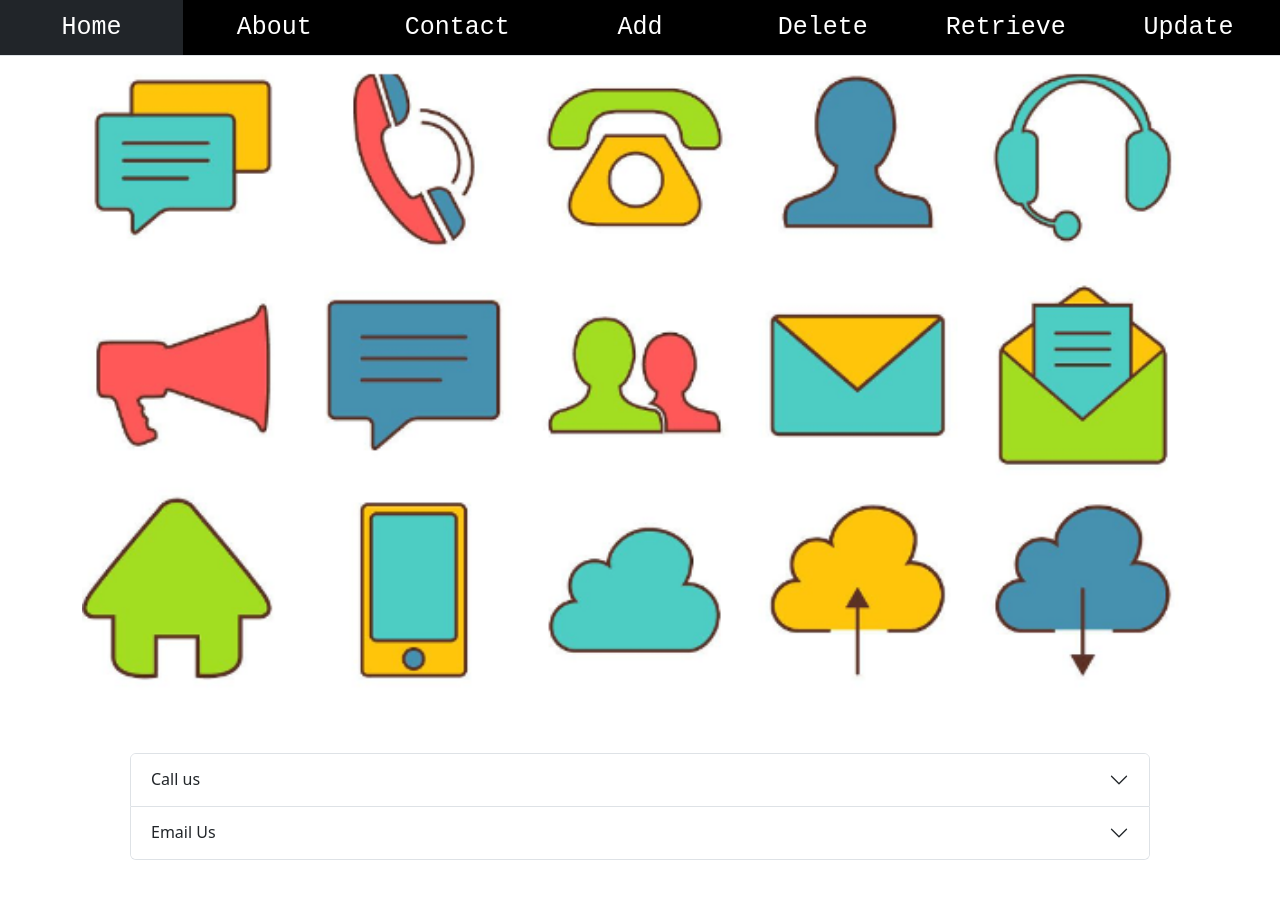
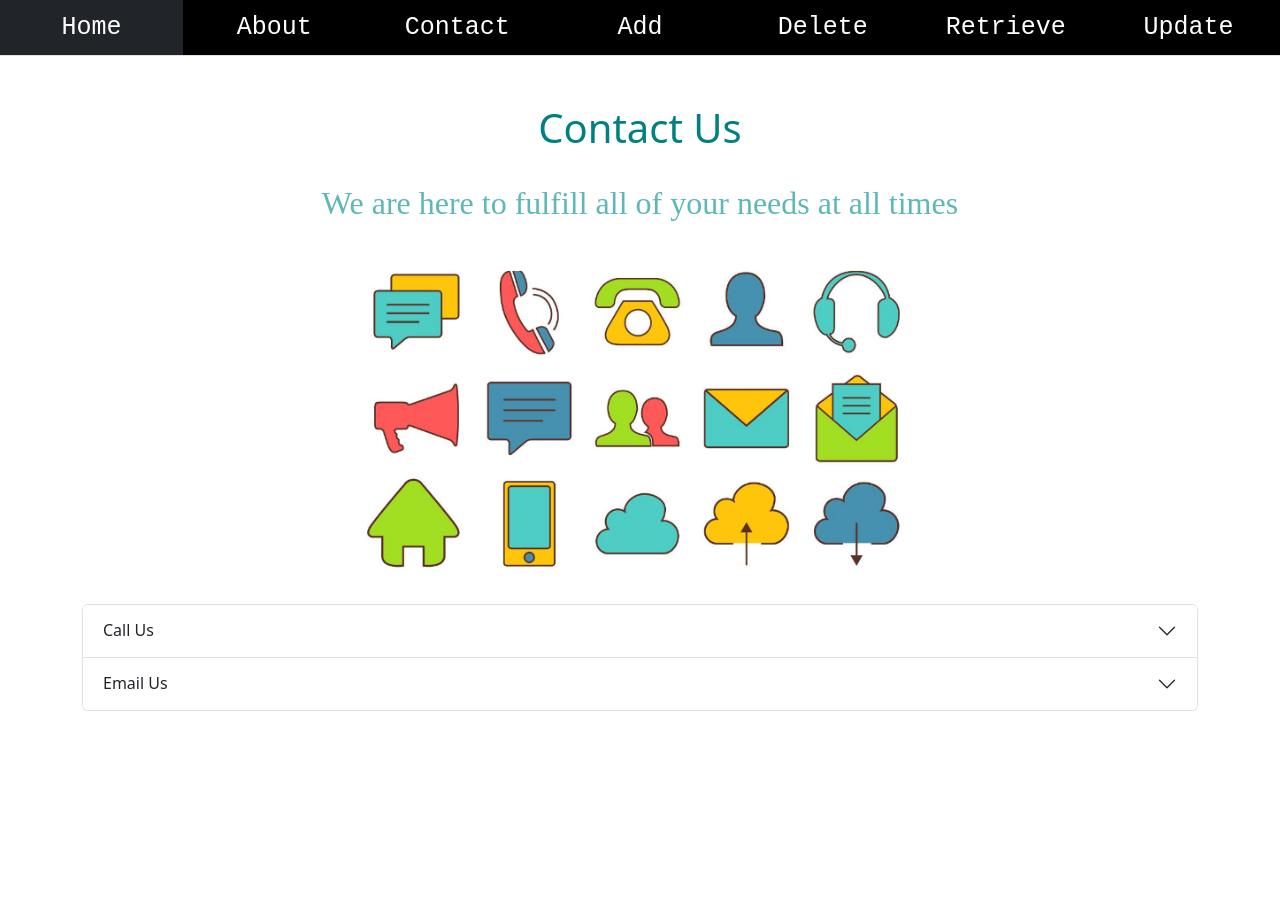
Before and after one commit to y-sherman/menu, a React (Create React App) app: page /Contact in a window 1280 px wide. Shown: the top 898 px of the page. After the commit the page ends 800 px from the top, so only its background shows below. Built offline with nearby package versions, Linux system fonts and the light colour scheme.

Commit message:
Updates contact page and Retrieve front end code

```diff
--- a/src/Pages/Contact.jsx
+++ b/src/Pages/Contact.jsx
@@ -1,33 +1,55 @@
-import Container from "react-bootstrap/Container"
-import Row from "react-bootstrap/row";
-import Col from "react-bootstrap/col";
-import { Accordion } from "react-bootstrap";
+import React from "react";
+import Container from "react-bootstrap/Container";
+import Row from "react-bootstrap/Row";
+import Col from "react-bootstrap/Col";
+import Accordion from "react-bootstrap/Accordion";
 import Image from "react-bootstrap/Image";
-import Button from "react-bootstrap/Button";
 
-const picture1 = require('../images/Contact.png');
+// Import your image
+import picture1 from '../images/Contact.png';
 
-export default function Contact(){
-    return(
-        <>
-        <Container>
-            <Row>
-                <Image src={picture1} fluid />
+export default function Contact() {
+    const h3Style = {
+        fontFamily: 'cursive',
+        fontSize: '2rem',
+        color: '#5eb8b8',
+        textAlign: 'center',
+        marginBottom: '1rem'
+    };
+
+    return (
+        <Container className="mt-5">
+            <Row className="mb-4">
+                <Col>
+                    <h1 className="text-center">Contact Us</h1>
+                </Col>
             </Row>
-            <Row className = 'p-5'>
+            <Row className="mb-4">
+                <Col>
+                    <h3 style={h3Style}>
+                        We are here to fulfill all of your needs at all times
+                    </h3>
+                </Col>
+            </Row>
+            <Row className="justify-content-center mb-4">
+                <Col xs={12} sm={10} md={8} lg={6}>
+                    <Image src={picture1} fluid className="rounded mx-auto d-block" style={{ maxWidth: '100%', height: 'auto' }} />
+                </Col>
+            </Row>
+            <Row className="mb-4">
+                <Col>
                     <Accordion>
                         <Accordion.Item eventKey="0">
-                        <Accordion.Header>Call us</Accordion.Header>
-                        <Accordion.Body> 410-486-MENU </Accordion.Body>
+                            <Accordion.Header>Call Us</Accordion.Header>
+                            <Accordion.Body>410-486-MENU</Accordion.Body>
                         </Accordion.Item>
                         <Accordion.Item eventKey="1">
                             <Accordion.Header>Email Us</Accordion.Header>
-                        <Accordion.Body> MenuMagic@gmail.com </Accordion.Body>
+                            <Accordion.Body>MenuMagic@gmail.com</Accordion.Body>
                         </Accordion.Item>
                     </Accordion>
+                </Col>
             </Row>
         </Container>
-        </>
-
-    )
+    );
 }
--- a/src/Pages/Retrieve.jsx
+++ b/src/Pages/Retrieve.jsx
@@ -1,8 +1,49 @@
-export default function Retrieve(){
-    return(
-        <>
-            <h1>This is the Retrieve Page!</h1>
-        </>
+import 'bootstrap/dist/css/bootstrap.min.css';
+import { useState } from 'react';
+import { Form } from 'react-bootstrap';
 
-    )
+export default function Update() {
+    const menu = [
+        { 'Shabbos': ['Challah', 'Soup', 'Chicken'] },
+        { 'SundayDinner': ['Chicken Cutlets', 'Broccoli', 'Rice'] },
+        { 'FamilyBBQ': ['Hot dogs', 'Grilled Chicken', 'Corn', 'French Fries'] }
+    ];
+
+    const [selectedMenu, setSelectedMenu] = useState([]);
+
+    const handleMenuChange = (e) => {
+        const selectedValue = JSON.parse(e.currentTarget.value);
+        const selectedArray = Object.values(selectedValue)[0];
+        setSelectedMenu(selectedArray);
+    };
+
+    return (
+        <div className="container mt-4">
+            <h1>Access your Menus here:</h1>
+
+            <Form className="mb-3">
+                <Form.Group controlId="selectMenu">
+                    <Form.Label>Select a Menu</Form.Label>
+                    <Form.Select
+                        value={JSON.stringify(menu.find(item => Object.keys(item)[0] === selectedMenu[0]))}
+                        onChange={handleMenuChange}
+                    >
+                        <option value={JSON.stringify(menu[0])}>Shabbos</option>
+                        <option value={JSON.stringify(menu[1])}>Sunday Dinner</option>
+                        <option value={JSON.stringify(menu[2])}>Family BBQ</option>
+                    </Form.Select>
+                </Form.Group>
+            </Form>
+
+            <div>
+                {selectedMenu.length > 0 && (
+                    <ul className="list-group">
+                        {selectedMenu.map((item, index) => (
+                            <li key={index} className="list-group-item">{item}</li>
+                        ))}
+                    </ul>
+                )}
+            </div>
+        </div>
+    );
 }
```
Lines whose indentation alone changed are shown as unchanged.
